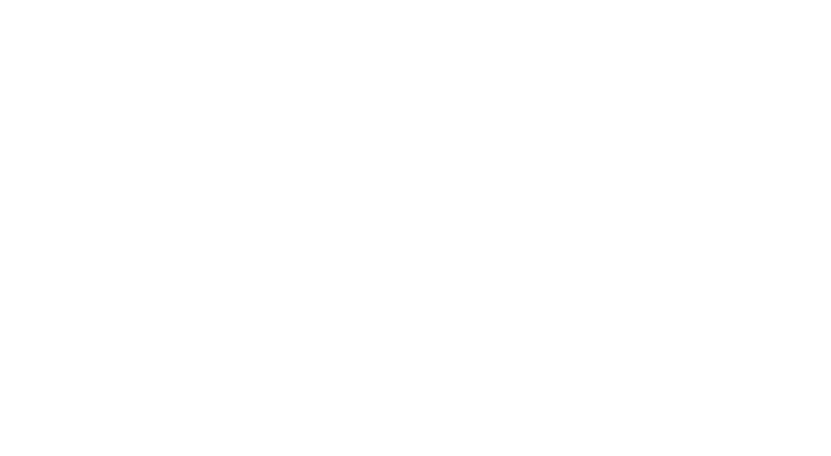
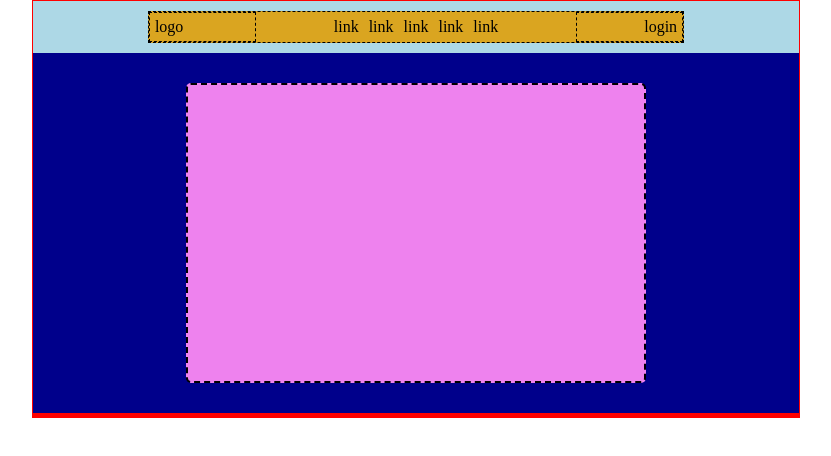
Before and after one commit to broyettore/htmlcss-struttura-discord, a plain HTML site: page index.html in a window 1280 px wide. Shown: the whole page, without its empty margins (224-1055 px from the left). Drawn offline with Linux system fonts and the light colour scheme.

Commit message:
Header top and bottom done

```diff
--- a/assets/css/style.css
+++ b/assets/css/style.css
@@ -1,7 +1,71 @@
-/***************** RESET **********/
+/***************** RESET *****************/
 
 * {
     margin: 0;
     padding: 0;
     box-sizing: border-box;
 }
+
+header, main, footer {
+    max-width: 60%;
+    margin: 0 auto;
+    border: 1px solid red;
+}
+
+/***************** HEADER SECTION ****************/
+
+.header-top {
+    background-color: #add8e6;
+    display: flex;
+    justify-content: center;
+    padding: 10px 0;
+}
+
+.ht-bar {
+    background-color: #daa520;
+    display: flex;
+    justify-content: space-between;
+    align-items: center;
+    width: 70%;
+    border: 1px dashed black;
+}
+
+.nav-list {
+    list-style-type: none;
+    display: flex;
+    width: 60%;
+}
+
+.nav-list li {
+    margin: 0 5px;
+}
+
+.nav-bar, .logo-ctn, .login {
+    border: 1px dashed black;
+    padding: 5px;
+}
+
+.logo-ctn, .login {
+    width: 20%;
+}
+
+.login {
+    text-align: right;
+}
+
+.header-bottom {
+    background-color: #00008b;
+    display: flex;
+    justify-content: center;
+    padding: 30px 0;
+}
+
+.hb-ctn {
+    background-color: #ee82ee;
+    width: 60%;
+    height: 300px;
+    border: 2px dashed black;
+    border-radius: 5px;
+}
+
+/***************** MAIN SECTION ****************/
--- a/index.html
+++ b/index.html
@@ -9,11 +9,32 @@
 </head>
 <body>
     <!-- header  -->
-    <header></header>
+    <header>
+        <div class="header-top">
+            <div class="ht-bar">  <!-- ht = header top -->
+                <div class="logo-ctn">logo</div> <!-- ctn = container -->
+                <nav class="navbar">
+                    <ul class="nav-list">
+                        <li>link</li>
+                        <li>link</li>
+                        <li>link</li>
+                        <li>link</li>
+                        <li>link</li>
+                    </ul>
+                </nav>
+                <div class="login">login</div>
+            </div>
+        </div>
+        <div class="header-bottom">
+            <div class="hb-ctn"></div>  <!-- hb = header bottom -->
+        </div>
+    </header>
     <!-- /header  -->
 
     <!-- main  -->
-    <main></main>
+    <main>
+
+    </main>
     <!-- /main  -->
 
     <!-- footer -->
```
